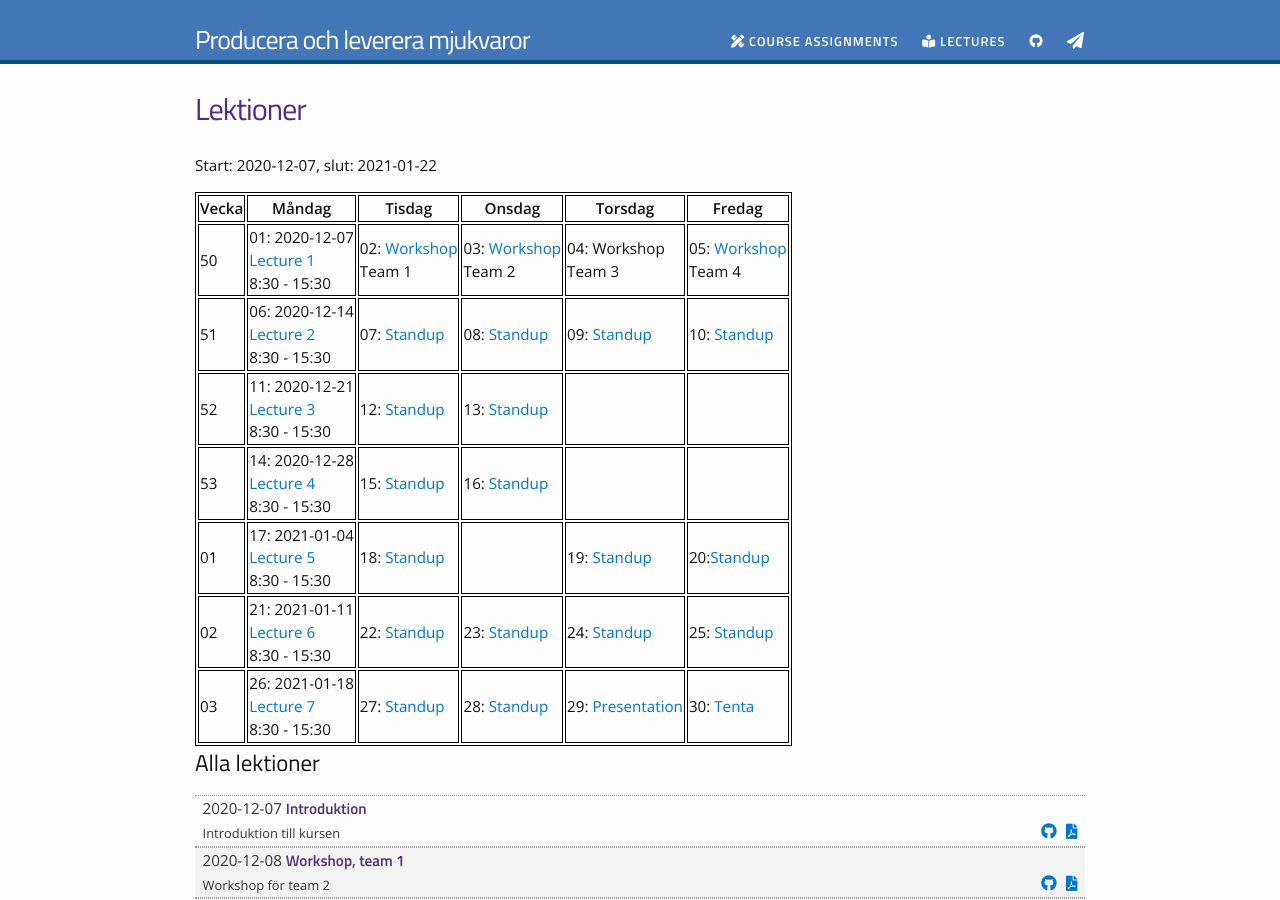
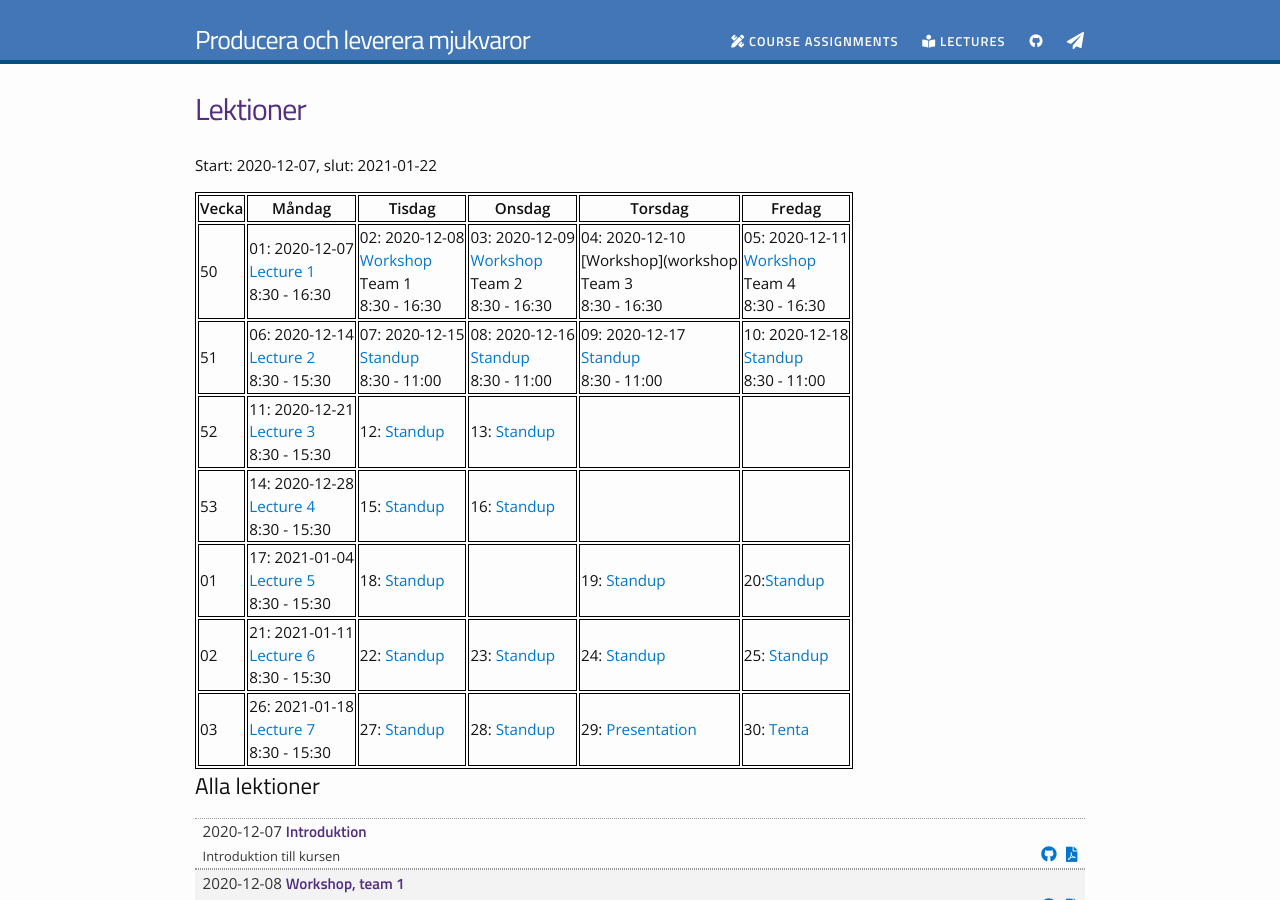
Before and after one commit to PGBSNH19/course-producera-leverera, a Jekyll site: the page built from lectures.md, in a window 1280 px wide and 900 px high. Built offline with Jekyll 4.4.1, drawn with Linux system fonts in a browser that asks for light colours; nearby versions of some CDN libraries.

Commit message:
Extends lecture table

```diff
--- a/lectures.md
+++ b/lectures.md
@@ -8,8 +8,8 @@ Start: {{ site.course-start}}, slut: {{ site.course-end}}
 
 Vecka|Måndag|Tisdag |Onsdag |Torsdag|Fredag
 -----|-------|-------|------|------|------
-50|01: 2020-12-07<br />[Lecture 1](lecture_01)<br />8:30 - 15:30|02: [Workshop](workshop)<br />Team 1|03: [Workshop](workshop)<br />Team 2|04: Workshop<br />Team 3|05: [Workshop](workshop)<br />Team 4
-51|06: 2020-12-14<br />[Lecture 2](lecture_02)<br />8:30 - 15:30|07: [Standup](standup)|08: [Standup](standup)|09: [Standup](standup)|10: [Standup](standup)
+50|01: 2020-12-07<br />[Lecture 1](lecture_01)<br />8:30 - 16:30|02: 2020-12-08<br />[Workshop](workshop)<br />Team 1<br />8:30 - 16:30|03: 2020-12-09<br />[Workshop](workshop)<br />Team 2<br />8:30 - 16:30|04: 2020-12-10<br />[Workshop](workshop<br />Team 3<br />8:30 - 16:30|05: 2020-12-11<br />[Workshop](workshop)<br />Team 4<br />8:30 - 16:30
+51|06: 2020-12-14<br />[Lecture 2](lecture_02)<br />8:30 - 15:30|07: 2020-12-15<br />[Standup](standup)<br />8:30 - 11:00|08: 2020-12-16<br />[Standup](standup)<br />8:30 - 11:00|09: 2020-12-17<br />[Standup](standup)<br />8:30 - 11:00|10: 2020-12-18<br />[Standup](standup)<br />8:30 - 11:00
 52|11: 2020-12-21<br />[Lecture 3](lecture_03)<br />8:30 - 15:30|12: [Standup](standup)|13: [Standup](standup)||
 53|14: 2020-12-28<br />[Lecture 4](lecture_04)<br />8:30 - 15:30|15: [Standup](standup)|16: [Standup](standup)||
 01|17: 2021-01-04<br />[Lecture 5](lecture_05)<br />8:30 - 15:30|18: [Standup](standup)||19: [Standup](standup)|20:[Standup](standup)
```
